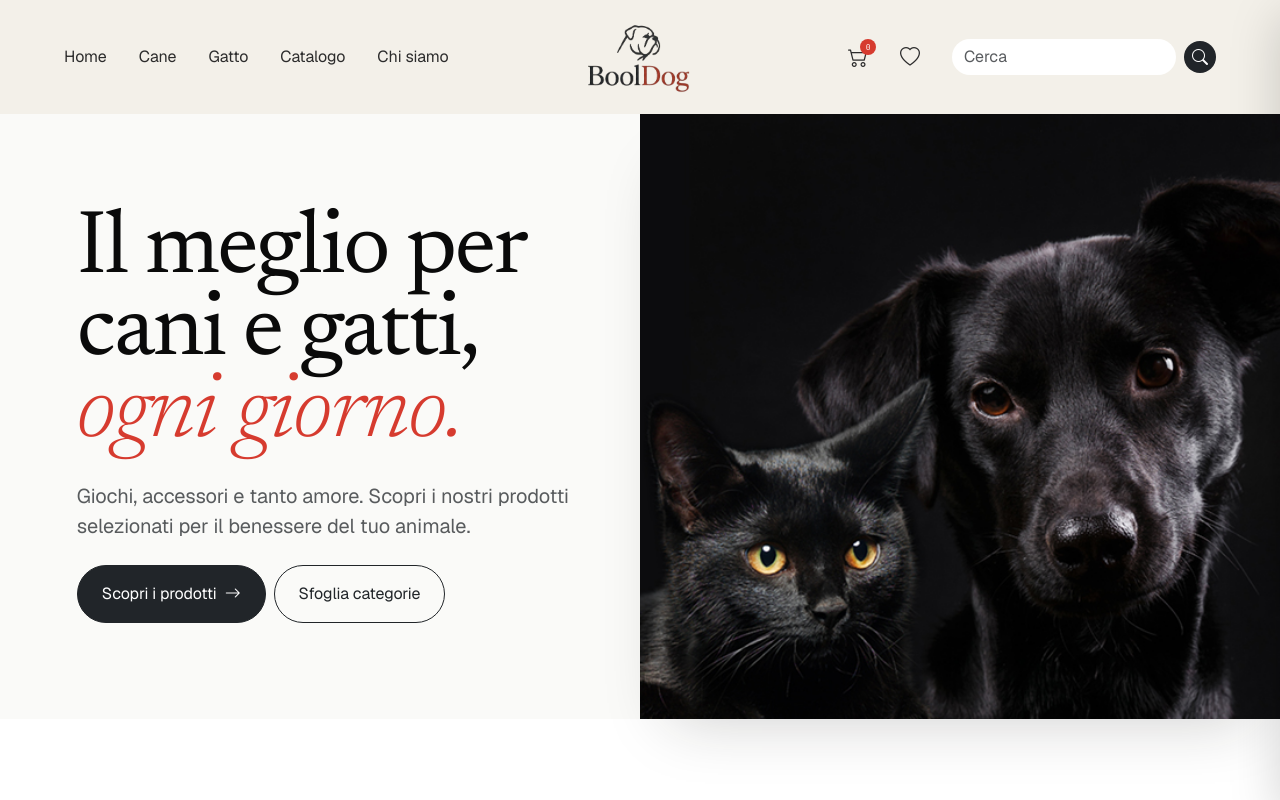
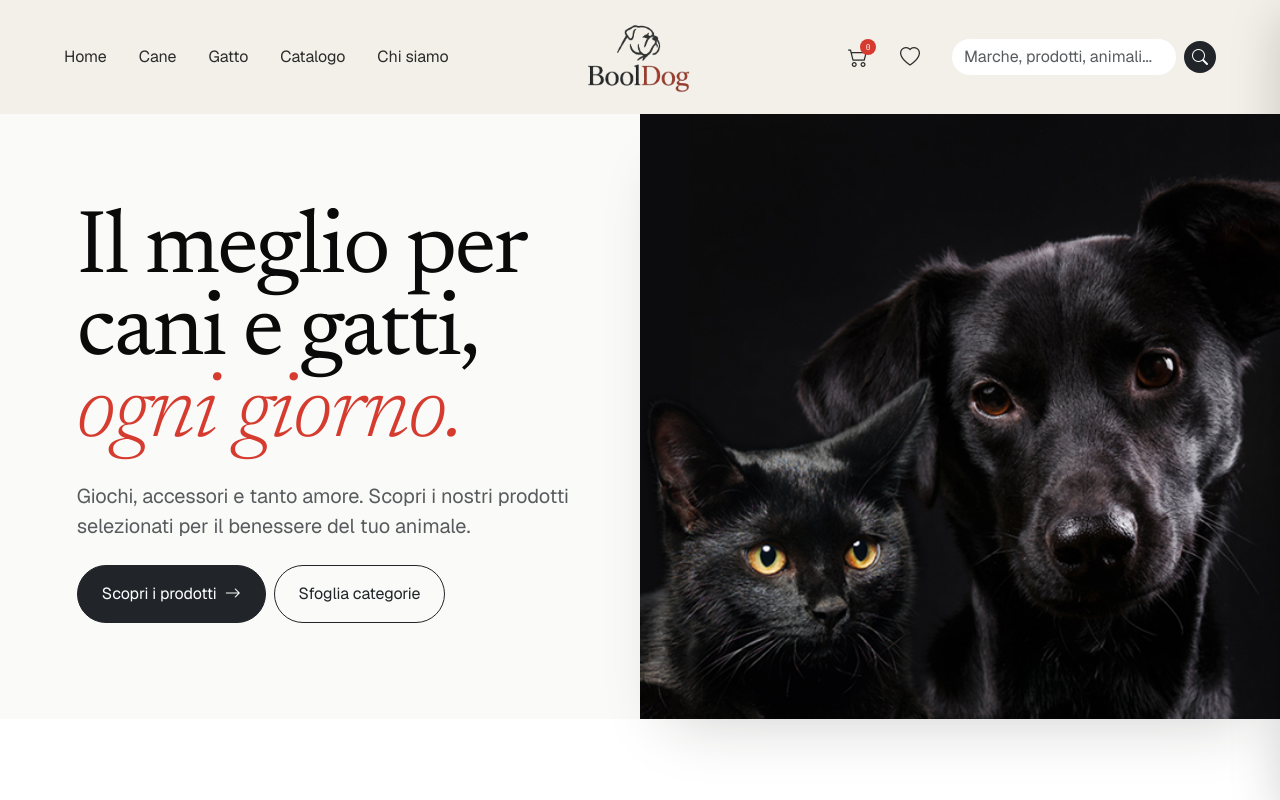
Before and after one commit to Carlo-Falanga/booldog-project-work, a React (Vite) app in the folder frontend/: page / in a window 1280 px wide. Shown: the top 800 px of the page. Built offline with nearby package versions, Linux system fonts and the light colour scheme; no server answers.

Commit message:
fix: update search input placeholder text for better clarity

```diff
--- a/frontend/src/components/Navbar.jsx
+++ b/frontend/src/components/Navbar.jsx
@@ -126,7 +126,7 @@ export default function Navbar() {
             <input
               type="text"
               className="form-control me-2 rounded-pill border-0 col"
-              placeholder="Cerca"
+              placeholder="Marche, prodotti, animali..."
               value={search}
               onChange={(e) => setSearch(e.target.value)}
             />
```
